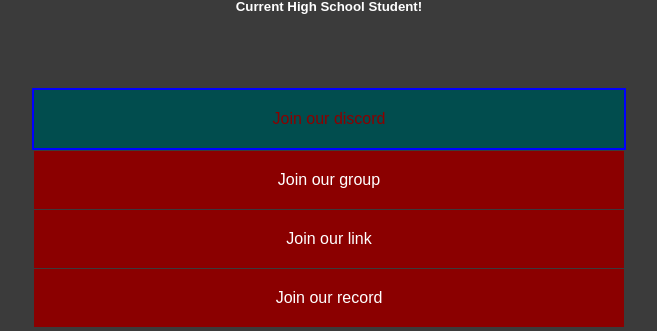
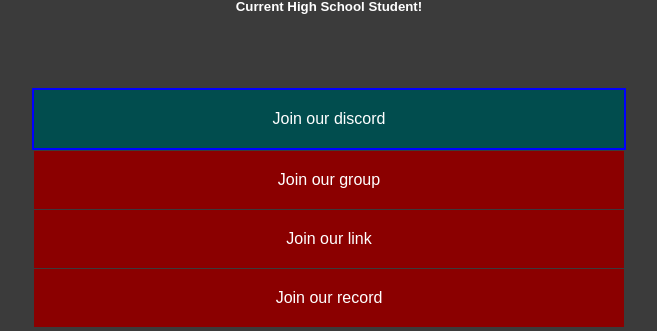
Before and after one commit to hackpurrin/jackpurrin.me, a PHP site: page /links/index.html in a window 1280 px wide, with the pointer over the restyled element. Shown: the part 149-480 px from the top of the page, without its empty margins (311-968 px from the left). Run offline with PHP 8.4, Linux system fonts and the light colour scheme.

Commit message:
Update style.css

```diff
--- a/links/style.css
+++ b/links/style.css
@@ -26,7 +26,7 @@ padding-bottom:3%;
 }
 
 .alink:hover{
-    color:darkred;
+    color:white;
     background-color:#014D4E;
     border: 2px solid;
     border-color:blue;
```
